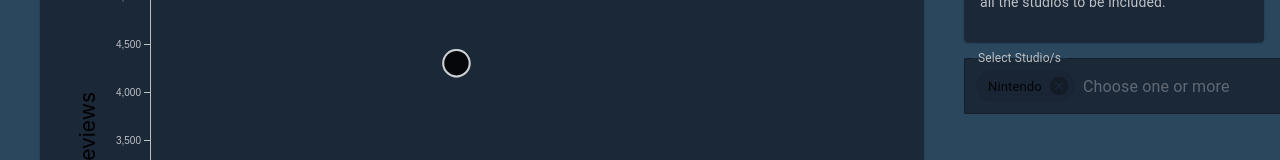
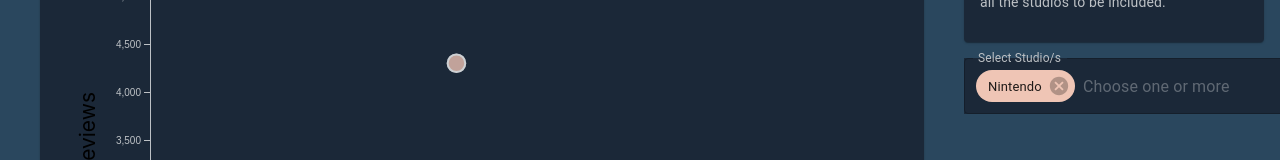
Before and after one commit to com-480-data-visualization/project-2023-no-preference, a React (Create React App) app: page / in a window 1280 px wide. Shown: the part 1849-2009 px from the top of the page. Built offline with nearby package versions, Linux system fonts and the light colour scheme.

Commit message:
changed colors of the graph and size a bit

```diff
--- a/src/Components/BubbleChart.js
+++ b/src/Components/BubbleChart.js
@@ -26,25 +26,25 @@ const checkedIcon = <CheckBoxIcon fontSize="small" />;
 const chipColors = {};
 const colors = [
   "#FF0000",
-  "#0000FF",
-  "#1d556b",
-  "#FF00FF",
-  "#2a471a",
-  "#808080",
-  "#800000",
-  "#808000",
-  "#008000",
-  "#800080",
-  "#008080",
-  "#000080",
-  "#000000",
-  "#FFA500",
-  "#A52A2A",
-  "#4c420d",
+  "#79aa99",
+  "#ece67e",
+  "#bf77f6",
+  "#ffc0cb",
+  "#efc0fe",
+  "#ffa180",
+  "#fdfdfe",
+  "#9ab8c2",
+  "#98d98e",
+  "#aaffaa",
+  "#e3e7c4",
+  "#a58d7f",
+  "#fdee73",
+  "#f1ebda",
+  "#efc5b5",
   "#FFD700",
-  "#FF1493",
-  "#4c2a06",
-  "#5a0a75",
+  "#b7dadd",
+  "#a2cffe",
+  "#dae4ee",
 ];
 
 export default function BubbleChart() {
@@ -127,7 +127,7 @@ export default function BubbleChart() {
         .scaleLinear()
         .domain([0, 6000])
         .range([bubble.current.height * 0.9, 0]);
-      var z = d3.scaleLinear().domain([0, 5000]).range([0, 15]);
+      var z = d3.scaleLinear().domain([0, 5000]).range([0, 10]);
 
       chartsvg.current
         .append("g")
@@ -273,6 +273,7 @@ function CheckboxesTags(props) {
           <Chip
             key={index}
             label={option.title}
+            style={{ backgroundColor: getChipColor(option.title) }}
             {...getTagProps({ index })}
           />
         ))
```
